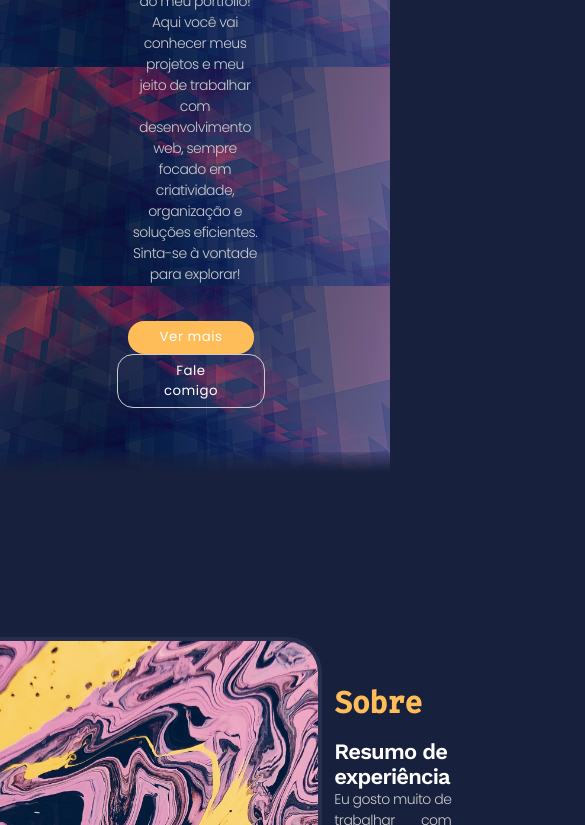
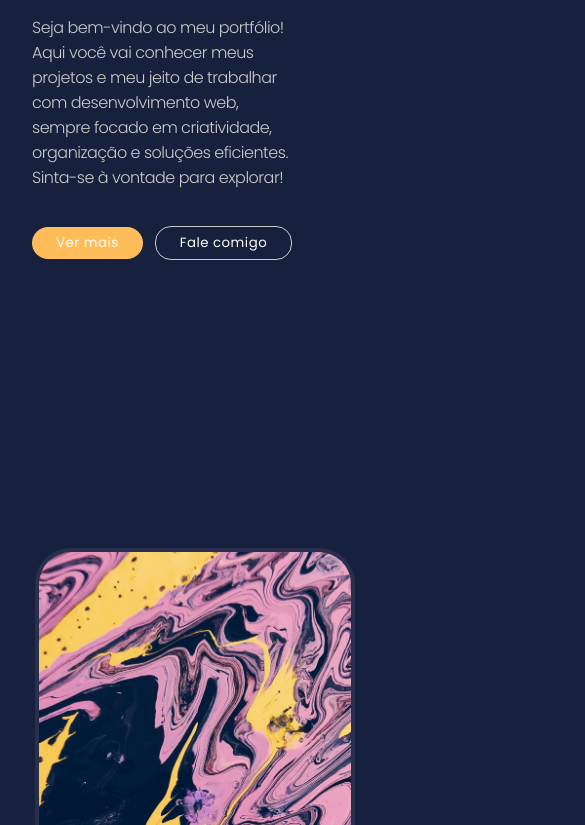
Before and after one commit to ominixjs/Meu-Portifolio, a plain HTML site: page index.html in a window 390 px wide. Shown: the part 372-1197 px from the top of the page, 585 px wide, since content can reach past the window. Drawn offline with nearby package versions, Linux system fonts and the light colour scheme.

Commit message:
Adicionando midia query

```diff
--- a/dist/sass/buttons.scss
+++ b/dist/sass/buttons.scss
@@ -4,7 +4,7 @@
   border: 0;
   background-color: $bgc;
   color: colors.$color-title;
-  padding: 0.4rem 2rem;
+  padding: 0.4rem 1.5rem;
   font-weight: 400;
   border-radius: 1rem;
   letter-spacing: 0.5px;
--- a/dist/sass/home.scss
+++ b/dist/sass/home.scss
@@ -1,4 +1,16 @@
 @use "colors";
+
+$breakpoints: (
+  mobile: 480px,
+  tablet: 768px,
+  desktop: 1024px,
+);
+
+@mixin respond-to($device) {
+  @media (max-width: map-get($breakpoints, $device)) {
+    @content;
+  }
+}
 
 .navbar {
   width: 100%;
@@ -15,10 +27,10 @@
     display: flex;
     gap: 2rem;
 
-    & li a {
+    li a {
       font-weight: 400;
 
-      &:hover {
+      :hover {
         color: colors.$color-primary;
       }
     }
@@ -28,8 +40,14 @@
     display: flex;
     gap: 1rem;
 
-    & li a {
+    li a {
       font-size: 1.1em;
+    }
+  }
+
+  @include respond-to(mobile) {
+    ul.list-nav {
+      display: none;
     }
   }
 }
@@ -39,6 +57,7 @@
   height: 100vh;
   background-image: url(../../assets/img/bg.jpg);
   background-size: 100%;
+  background-repeat: no-repeat;
   display: flex;
   justify-content: center;
   align-items: center;
@@ -46,7 +65,7 @@
   position: relative;
   z-index: 1;
 
-  &::after {
+  ::after {
     content: "";
     display: flex;
     position: absolute;
@@ -62,7 +81,7 @@
     );
   }
 
-  & .intro {
+  .intro {
     width: 50%;
     display: flex;
     flex-direction: column;
@@ -76,28 +95,54 @@
       letter-spacing: -1px;
     }
 
-    & p.txtMiniTitle {
+    p.txtMiniTitle {
       font-size: 20px;
       font-weight: 400;
       color: colors.$color-title;
 
-      & span {
+      span {
         color: colors.$color-primary;
       }
     }
 
-    & p.txtPro {
+    p.txtPro {
       font-size: 24px;
       color: colors.$color-title;
     }
 
-    & p.txtPrf {
+    p.txtPrf {
       max-width: 80%;
       font-size: 14px;
     }
 
-    & button {
+    button {
       margin-right: 0.5rem;
+    }
+  }
+
+  @include respond-to(mobile) {
+    background-image: none;
+    padding-inline: 2rem;
+
+    .intro {
+      align-items: start;
+      width: 100%;
+      text-align: left;
+      h2 {
+        font-size: 50px;
+      }
+
+      p.txtMiniTitle {
+        font-size: 18px;
+      }
+
+      p.txtPro {
+        font-size: 20px;
+      }
+
+      p.txtPrf {
+        font-size: 16px;
+      }
     }
   }
 }
@@ -111,35 +156,60 @@
   height: 100vh;
   gap: 1rem;
 
-  & img {
+  img {
     height: 60%;
     object-fit: cover;
     border-radius: 2rem;
     outline: 4px solid colors.$color-border-transparent;
   }
 
-  & div.info {
+  div.info {
     height: 50%;
     width: 30%;
 
-    & h2 {
+    h2 {
       font-size: 30px;
       margin-bottom: 1rem;
     }
 
-    & h3 {
+    h3 {
       font-size: 22px;
     }
 
-    & p {
+    p {
       font-size: 14px;
       letter-spacing: 0.5;
       text-align: justify;
       margin-bottom: 2rem;
     }
 
-    & button {
+    button {
       margin-right: 1rem;
+    }
+  }
+
+  @include respond-to(mobile) {
+    flex-direction: column;
+    height: 100%;
+    padding-block: 5rem;
+
+    img {
+      width: 80%;
+      height: auto;
+    }
+
+    div.info {
+      width: 100%;
+      padding-inline: 1rem;
+
+      h2 {
+        text-align: center;
+      }
+
+      .flex-buttons {
+        display: flex;
+        gap: 0.5rem;
+      }
     }
   }
 }
@@ -151,33 +221,34 @@
   background-color: colors.$color-bg-secundary;
   padding-block: 5%;
 
-  & .info {
+  .info {
     display: flex;
     flex-direction: column;
     text-align: center;
     align-items: center;
 
-    & h2 {
+    h2 {
       font-size: 30px;
     }
 
-    & p {
+    p {
       font-size: 14px;
       max-width: 60%;
     }
   }
 
-  & .scroll-imgs {
+  .scroll-imgs {
     display: flex;
     flex-wrap: nowrap;
     gap: 3rem;
     margin-top: 2rem;
 
-    & div {
+    div {
       width: 120px;
       height: auto;
       position: relative;
-      & img {
+
+      img {
         width: 100%;
         height: 100%;
       }
@@ -195,11 +266,20 @@
         position: absolute;
         bottom: 0;
         right: 0;
+        z-index: 9;
         transform: translate(10%, 10%);
         color: #fff;
         font-size: 12px;
         font-weight: 400;
       }
+    }
+  }
+
+  @include respond-to(mobile) {
+    padding-block: 4rem;
+
+    .scroll-imgs {
+      flex-direction: column;
     }
   }
 }
@@ -210,7 +290,7 @@
   flex-direction: column;
   padding: 5% 20%;
 
-  & .info {
+  .info {
     margin-bottom: 2rem;
 
     display: flex;
@@ -218,22 +298,22 @@
     text-align: center;
     align-items: center;
 
-    & h2 {
+    h2 {
       font-size: 30px;
     }
 
-    & p {
+    p {
       font-size: 14px;
     }
   }
 
-  & .scroll-cards {
+  .scroll-cards {
     display: flex;
     flex-wrap: wrap;
     justify-content: center;
     gap: 1rem;
 
-    & div {
+    div {
       display: flex;
       flex-direction: column;
       justify-content: end;
@@ -245,18 +325,30 @@
       transition: outline-color 300ms;
       outline: 4px solid transparent;
 
-      &:hover {
+      :hover {
         outline-color: colors.$color-border-transparent;
       }
 
-      & img {
+      img {
         width: 5rem;
         height: 5rem;
         margin-bottom: 1rem;
       }
 
-      & p {
+      p {
         font-size: 14px;
+      }
+    }
+  }
+
+  @include respond-to(mobile) {
+    padding: 2rem;
+
+    .scroll-cards {
+      flex-direction: column;
+
+      div {
+        width: 100%;
       }
     }
   }
@@ -272,32 +364,32 @@
   height: 100vh;
   background-color: colors.$color-bg-secundary;
 
-  & img {
+  img {
     height: 60%;
     object-fit: cover;
     border-radius: 2rem;
     outline: 4px solid colors.$color-border-transparent;
   }
 
-  & .info {
+  .info {
     width: 30%;
 
-    & h2 {
+    h2 {
       font-size: 30px;
     }
 
-    & p {
+    p {
       font-size: 14px;
     }
 
-    & .form {
-      & label {
+    .form {
+      label {
         display: block;
         font-size: 14px;
         margin-top: 1rem;
       }
 
-      & input {
+      input {
         padding: 0.4rem 0.8rem;
         width: 400px;
         border: 1px solid colors.$color-border;
@@ -305,7 +397,7 @@
         border-radius: 0.4rem;
       }
 
-      & textarea {
+      textarea {
         padding: 0.4rem 0.8rem;
         width: 400px;
         max-width: 400px;
@@ -318,10 +410,42 @@
         border-radius: 0.4rem;
       }
 
-      & input,
-      & textarea {
-        &:focus {
+      input,
+      textarea {
+        :focus {
           border-color: #fff;
+        }
+      }
+    }
+  }
+  @include respond-to(mobile) {
+    flex-direction: column;
+    flex-wrap: nowrap;
+    height: auto;
+    padding: 5rem 2rem;
+
+    img {
+      width: 80%;
+      height: auto;
+    }
+
+    .info {
+      width: 100%;
+
+      h2,
+      p {
+        text-align: center;
+      }
+
+      .form {
+        input,
+        textarea {
+          width: 100%;
+        }
+
+        textarea {
+          max-width: 100%;
+          min-width: 100%;
         }
       }
     }
@@ -332,37 +456,37 @@
   display: flex;
   flex-direction: column;
 
-  & .container {
+  .container {
     display: flex;
     flex-direction: column;
     padding: 3%;
 
-    & h1 {
+    h1 {
       margin-bottom: 2rem;
       font-size: 24px;
     }
 
-    & .flex-list {
+    .flex-list {
       display: flex;
       flex-wrap: nowrap;
       gap: 2rem;
 
-      & ul.list-nav-footer {
-        & h3 {
+      ul.list-nav-footer {
+        h3 {
           font-size: 18px;
         }
 
-        & li a {
+        li a {
           font-size: 14px;
         }
       }
-      & ul.list-social-footer {
-        & li {
+      ul.list-social-footer {
+        li {
           display: inline-flex;
           padding: 0.2rem 0.4rem;
         }
       }
-      & ul li a:hover {
+      ul li a:hover {
         color: colors.$color-primary;
       }
     }
@@ -372,13 +496,13 @@
     padding-block: 0.8rem;
     background-color: colors.$color-primary;
 
-    & p {
+    p {
       text-align: center;
       font-size: 12px;
       font-weight: 400;
       letter-spacing: 0.2px;
       color: colors.$color-bg-primary;
-      & a {
+      a {
         color: colors.$color-bg-primary;
         text-decoration: underline;
         font-weight: 400;
--- a/dist/sass/main.scss
+++ b/dist/sass/main.scss
@@ -81,34 +81,34 @@ ul {
   }
 }
 
-html.sr {
-  // todos os elementos revelados iniciam escondidos
-  .navbar,
-  .txtMiniTitle,
-  .title,
-  .txtPro,
-  .txtPrf,
-  .button-home,
-  #img-show,
-  #title_about,
-  #subt_about,
-  #prf_about,
-  .button-about,
-  #title_skills,
-  #prf_skills,
-  .scroll-imgs > div,
-  #title_works,
-  #subt_works,
-  .scroll-cards > div,
-  #img_show,
-  #title_contact,
-  #subt_contact,
-  #form label,
-  #form input,
-  #form textarea,
-  #form button,
-  #footer,
-  .flex-list > ul {
-    visibility: hidden;
-  }
-}
+// html.sr {
+//   // todos os elementos revelados iniciam escondidos
+//   .navbar,
+//   .txtMiniTitle,
+//   .title,
+//   .txtPro,
+//   .txtPrf,
+//   .button-home,
+//   #img-show,
+//   #title_about,
+//   #subt_about,
+//   #prf_about,
+//   .button-about,
+//   #title_skills,
+//   #prf_skills,
+//   .scroll-imgs > div,
+//   #title_works,
+//   #subt_works,
+//   .scroll-cards > div,
+//   #img_show,
+//   #title_contact,
+//   #subt_contact,
+//   #form label,
+//   #form input,
+//   #form textarea,
+//   #form button,
+//   #footer,
+//   .flex-list > ul {
+//     visibility: hidden;
+//   }
+// }
--- a/src/css/global.css
+++ b/src/css/global.css
@@ -78,40 +78,11 @@ ul {
   color: #ffbd59;
 }
 
-html.sr .navbar,
-html.sr .txtMiniTitle,
-html.sr .title,
-html.sr .txtPro,
-html.sr .txtPrf,
-html.sr .button-home,
-html.sr #img-show,
-html.sr #title_about,
-html.sr #subt_about,
-html.sr #prf_about,
-html.sr .button-about,
-html.sr #title_skills,
-html.sr #prf_skills,
-html.sr .scroll-imgs > div,
-html.sr #title_works,
-html.sr #subt_works,
-html.sr .scroll-cards > div,
-html.sr #img_show,
-html.sr #title_contact,
-html.sr #subt_contact,
-html.sr #form label,
-html.sr #form input,
-html.sr #form textarea,
-html.sr #form button,
-html.sr #footer,
-html.sr .flex-list > ul {
-  visibility: hidden;
-}
-
 .button-primary {
   border: 0;
   background-color: #ffbd59;
   color: #ffffff;
-  padding: 0.4rem 2rem;
+  padding: 0.4rem 1.5rem;
   font-weight: 400;
   border-radius: 1rem;
   letter-spacing: 0.5px;
@@ -126,7 +97,7 @@ html.sr .flex-list > ul {
   border: 0;
   background-color: transparent;
   color: #ffffff;
-  padding: 0.4rem 2rem;
+  padding: 0.4rem 1.5rem;
   font-weight: 400;
   border-radius: 1rem;
   letter-spacing: 0.5px;
@@ -145,7 +116,7 @@ html.sr .flex-list > ul {
   border: 0;
   background-color: #59afff;
   color: #ffffff;
-  padding: 0.4rem 2rem;
+  padding: 0.4rem 1.5rem;
   font-weight: 400;
   border-radius: 1rem;
   letter-spacing: 0.5px;
@@ -174,7 +145,7 @@ html.sr .flex-list > ul {
 .navbar .list-nav li a {
   font-weight: 400;
 }
-.navbar .list-nav li a:hover {
+.navbar .list-nav li a :hover {
   color: #ffbd59;
 }
 .navbar .list-social {
@@ -184,12 +155,18 @@ html.sr .flex-list > ul {
 .navbar .list-social li a {
   font-size: 1.1em;
 }
+@media (max-width: 480px) {
+  .navbar ul.list-nav {
+    display: none;
+  }
+}
 
 #home {
   width: 100%;
   height: 100vh;
   background-image: url(../../assets/img/bg.jpg);
   background-size: 100%;
+  background-repeat: no-repeat;
   display: flex;
   justify-content: center;
   align-items: center;
@@ -197,7 +174,7 @@ html.sr .flex-list > ul {
   position: relative;
   z-index: 1;
 }
-#home::after {
+#home ::after {
   content: "";
   display: flex;
   position: absolute;
@@ -240,6 +217,29 @@ html.sr .flex-list > ul {
 #home .intro button {
   margin-right: 0.5rem;
 }
+@media (max-width: 480px) {
+  #home {
+    background-image: none;
+    padding-inline: 2rem;
+  }
+  #home .intro {
+    align-items: start;
+    width: 100%;
+    text-align: left;
+  }
+  #home .intro h2 {
+    font-size: 50px;
+  }
+  #home .intro p.txtMiniTitle {
+    font-size: 18px;
+  }
+  #home .intro p.txtPro {
+    font-size: 20px;
+  }
+  #home .intro p.txtPrf {
+    font-size: 16px;
+  }
+}
 
 #about {
   display: flex;
@@ -275,6 +275,28 @@ html.sr .flex-list > ul {
 }
 #about div.info button {
   margin-right: 1rem;
+}
+@media (max-width: 480px) {
+  #about {
+    flex-direction: column;
+    height: 100%;
+    padding-block: 5rem;
+  }
+  #about img {
+    width: 80%;
+    height: auto;
+  }
+  #about div.info {
+    width: 100%;
+    padding-inline: 1rem;
+  }
+  #about div.info h2 {
+    text-align: center;
+  }
+  #about div.info .flex-buttons {
+    display: flex;
+    gap: 0.5rem;
+  }
 }
 
 #skills {
@@ -325,10 +347,19 @@ html.sr .flex-list > ul {
   position: absolute;
   bottom: 0;
   right: 0;
+  z-index: 9;
   transform: translate(10%, 10%);
   color: #fff;
   font-size: 12px;
   font-weight: 400;
+}
+@media (max-width: 480px) {
+  #skills {
+    padding-block: 4rem;
+  }
+  #skills .scroll-imgs {
+    flex-direction: column;
+  }
 }
 
 #works {
@@ -368,7 +399,7 @@ html.sr .flex-list > ul {
   transition: outline-color 300ms;
   outline: 4px solid transparent;
 }
-#works .scroll-cards div:hover {
+#works .scroll-cards div :hover {
   outline-color: rgba(79, 83, 119, 0.3);
 }
 #works .scroll-cards div img {
@@ -378,6 +409,17 @@ html.sr .flex-list > ul {
 }
 #works .scroll-cards div p {
   font-size: 14px;
+}
+@media (max-width: 480px) {
+  #works {
+    padding: 2rem;
+  }
+  #works .scroll-cards {
+    flex-direction: column;
+  }
+  #works .scroll-cards div {
+    width: 100%;
+  }
 }
 
 #contact {
@@ -429,8 +471,36 @@ html.sr .flex-list > ul {
   background-color: transparent;
   border-radius: 0.4rem;
 }
-#contact .info .form input:focus, #contact .info .form textarea:focus {
+#contact .info .form input :focus,
+#contact .info .form textarea :focus {
   border-color: #fff;
+}
+@media (max-width: 480px) {
+  #contact {
+    flex-direction: column;
+    flex-wrap: nowrap;
+    height: auto;
+    padding: 5rem 2rem;
+  }
+  #contact img {
+    width: 80%;
+    height: auto;
+  }
+  #contact .info {
+    width: 100%;
+  }
+  #contact .info h2,
+  #contact .info p {
+    text-align: center;
+  }
+  #contact .info .form input,
+  #contact .info .form textarea {
+    width: 100%;
+  }
+  #contact .info .form textarea {
+    max-width: 100%;
+    min-width: 100%;
+  }
 }
 
 #footer {
```
Also changed, not shown: index.html (+3 -1 lines), 2 other files.
